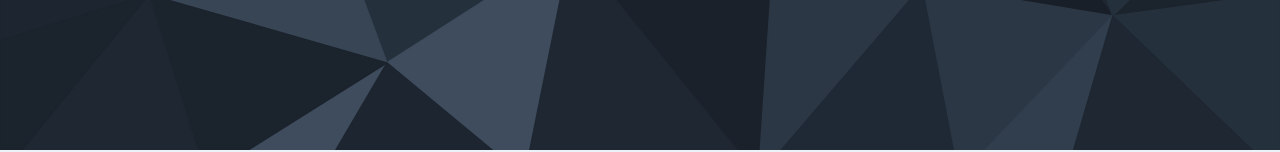
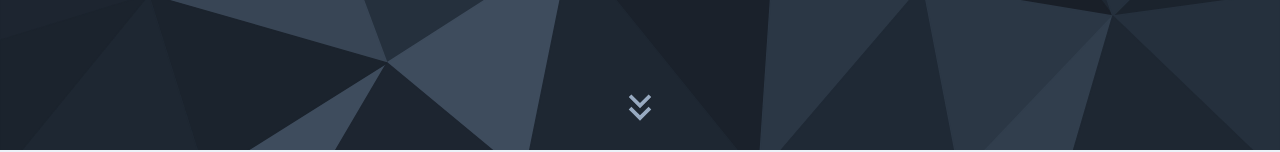
Before and after one commit to mehdi-sajedi/Portfolio, a React (Vite) app: page / in a window 1280 px wide. Shown: the part 650-802 px from the top of the page. Built offline with nearby package versions, Linux system fonts and the light colour scheme.

Commit message:
Added scroll down button in hero component

```diff
--- a/src/App.jsx
+++ b/src/App.jsx
@@ -5,7 +5,6 @@ import About from './components/About';
 import Projects from './components/Projects';
 import Contact from './components/Contact';
 import Footer from './components/Footer';
-// import Wave from './components/utilities/Wave';
 
 function App() {
   return (
@@ -16,7 +15,6 @@ function App() {
       </div>
       <About />
       <Projects />
-      {/* <Wave /> */}
       <Contact />
       <Footer />
     </main>
--- a/src/components/Contact.module.scss
+++ b/src/components/Contact.module.scss
@@ -4,6 +4,10 @@
   @include set-bg-and-text-colors(whitesmoke);
   position: relative;
   padding-top: 100px;
+
+  @include media('<tablet') {
+    padding-top: 75px
+  }
 
   .contact {
     @include max-width(75px);
--- a/src/components/Hero.jsx
+++ b/src/components/Hero.jsx
@@ -1,5 +1,7 @@
 import styles from './Hero.module.scss';
 import { motion } from 'framer-motion';
+import { Link } from 'react-scroll';
+import { MdKeyboardDoubleArrowDown } from 'react-icons/md';
 
 const Hero = () => {
   return (
@@ -17,10 +19,6 @@ const Hero = () => {
             A Frontend Developer from {''}
             <span>San Diego</span>
           </h2>
-          {/* <p className={styles.description}>
-            I'm a Web Developer from San Diego, CA. I graduated from San Diego
-            State University with a Bachelor's degree in Information Systems.
-          </p> */}
           <a
             className={styles.link}
             href='https://www.github.com/mehdi-sajedi'
@@ -30,6 +28,17 @@ const Hero = () => {
           </a>
         </motion.div>
       </div>
+      <Link
+        to='about'
+        href='#about'
+        smooth='easeInOutCubic'
+        duration={1000}
+        className={styles.scrollToTop}
+      >
+        <i>
+          <MdKeyboardDoubleArrowDown />
+        </i>
+      </Link>
     </section>
   );
 };
--- a/src/components/Hero.module.scss
+++ b/src/components/Hero.module.scss
@@ -82,3 +82,36 @@
     }
   }
 }
+
+.scrollToTop {
+  position: absolute;
+  cursor: pointer;
+  color: var(--black);
+  padding: 15px;
+  left: 50%;
+  bottom: 5px;
+  transform: translateX(-50%);
+
+  @include media('<phone') {
+    bottom: 0;
+  }
+
+  &:hover {
+    animation: bounce 425ms ease-in-out infinite alternate;
+  }
+
+  i {
+    font-size: 45px;
+    display: flex;
+
+    svg {
+      color: #98aac1;
+    }
+  }
+}
+
+@keyframes bounce {
+  to {
+    transform: translateX(-50%) translateY(-4px);
+  }
+}
```
